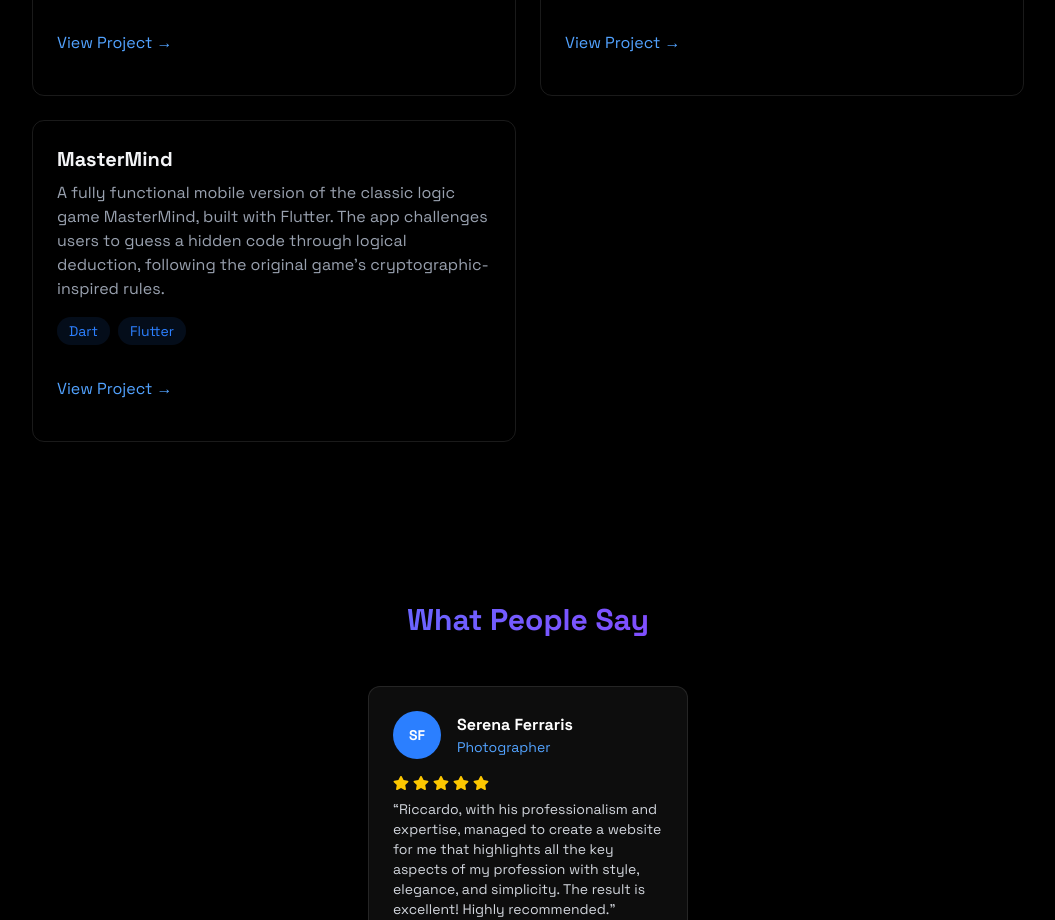
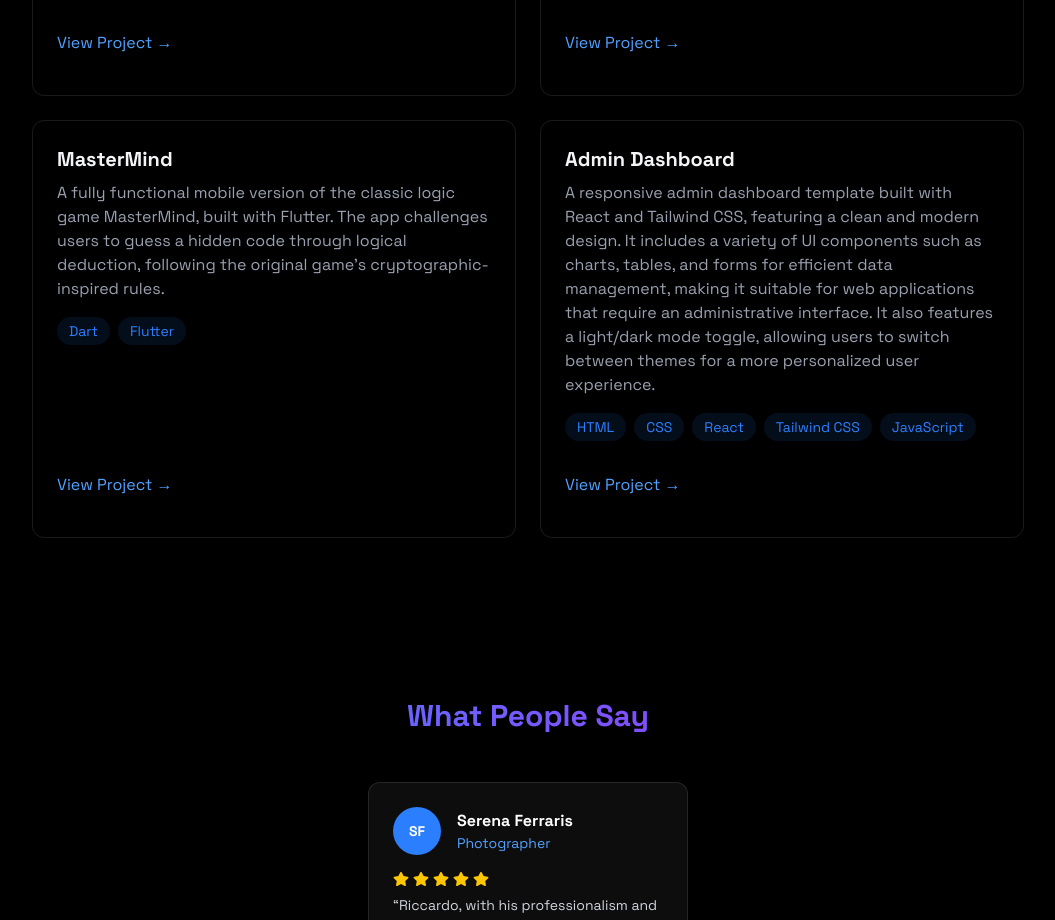
Before and after one commit to riccardo-ferraris/riccardoferraris-portfolio, a React (Vite) app: page / in a window 1280 px wide. Shown: the part 4020-4940 px from the top of the page, without its empty margins (112-1167 px from the left). Built offline with nearby package versions, Linux system fonts and the light colour scheme.

Commit message:
Aggiunto dashboard nella sezione progetti

```diff
--- a/src/projects.js
+++ b/src/projects.js
@@ -1,53 +1,68 @@
 const projects = [
   {
-        "title": "Report.it",
-        "description": "Report.it is a project carried out for Software Engineering course and Software Project Management course at University of Salerno that supports those who have been victims of any form of discrimination and want to assert their rights.",
-        "techs": ["Dart", "Flutter", "Firebase"],
-        "repo": "https://github.com/KLS-01/Report.it",
-        "categories": ["fullstack", "mobile"],
+    title: "Report.it",
+    description:
+      "Report.it is a project carried out for Software Engineering course and Software Project Management course at University of Salerno that supports those who have been victims of any form of discrimination and want to assert their rights.",
+    techs: ["Dart", "Flutter", "Firebase"],
+    repo: "https://github.com/KLS-01/Report.it",
+    categories: ["fullstack", "mobile"],
   },
   {
-        "title": "Serena Ferraris Portfolio",
-        "description": "A personal portfolio website focused on photography, developed to showcase the work and style of Serena Ferraris. The site features a clean, responsive design highlighting her photo collections, professional background, and contact information.",
-        "techs": ["HTML", "CSS", "JavaScript", "React", "Tailwind CSS"],
-        "repo": "https://serenaferraris.com/",
-        "categories": ["frontend"],
+    title: "Serena Ferraris Portfolio",
+    description:
+      "A personal portfolio website focused on photography, developed to showcase the work and style of Serena Ferraris. The site features a clean, responsive design highlighting her photo collections, professional background, and contact information.",
+    techs: ["HTML", "CSS", "JavaScript", "React", "Tailwind CSS"],
+    repo: "https://serenaferraris.com/",
+    categories: ["frontend"],
   },
   {
-        "title": "Perspective Art",
-        "description": "A university e-commerce project for selling artworks, built using JavaScript, HTML, CSS, and Java (Servlets). It includes user authentication, product browsing, and basic cart functionalities.",
-        "techs": ["JavaScript", "HTML", "CSS", "Java", "Servlets"],
-        "repo": "https://github.com/riccardo-ferraris/Progetto-TSW",
-        "categories": ["fullstack"],
+    title: "Perspective Art",
+    description:
+      "A university e-commerce project for selling artworks, built using JavaScript, HTML, CSS, and Java (Servlets). It includes user authentication, product browsing, and basic cart functionalities.",
+    techs: ["JavaScript", "HTML", "CSS", "Java", "Servlets"],
+    repo: "https://github.com/riccardo-ferraris/Progetto-TSW",
+    categories: ["fullstack"],
   },
   {
-        "title": "JW Territori",
-        "description": "A fully functional personal app built with Flutter to manage a registry of internal documents for JW congregations. It provides tools for organizing and tracking field ministry territories, helping maintain accurate and efficient records.",
-        "techs": ["Dart", "Flutter", "Firebase"],
-        "repo": "https://github.com/riccardo-ferraris/JW-Territori",
-        "categories": ["fullstack", "mobile"],
+    title: "JW Territori",
+    description:
+      "A fully functional personal app built with Flutter to manage a registry of internal documents for JW congregations. It provides tools for organizing and tracking field ministry territories, helping maintain accurate and efficient records.",
+    techs: ["Dart", "Flutter", "Firebase"],
+    repo: "https://github.com/riccardo-ferraris/JW-Territori",
+    categories: ["fullstack", "mobile"],
   },
   {
-        "title": "Workout Tracker",
-        "description": "A mobile app built with Flutter that allows users to track their workout routines, set goals, and monitor progress over time. It includes Firebase integration for authentication and data storage.",
-        "techs": ["Dart", "Flutter", "Firebase"],
-        "repo": "https://github.com/riccardo-ferraris/Workout-Tracker",
-        "categories": ["fullstack", "mobile"],
+    title: "Workout Tracker",
+    description:
+      "A mobile app built with Flutter that allows users to track their workout routines, set goals, and monitor progress over time. It includes Firebase integration for authentication and data storage.",
+    techs: ["Dart", "Flutter", "Firebase"],
+    repo: "https://github.com/riccardo-ferraris/Workout-Tracker",
+    categories: ["fullstack", "mobile"],
   },
   {
-        "title": "Mental Health App",
-        "description": "A non-functional mobile frontend prototype developed with Flutter, focused on mental well-being. It presents a visually polished UI featuring guided exercises, motivational content, and placeholder sections for stress and anxiety support tools.",
-        "techs": ["Dart", "Flutter"],
-        "repo": "https://github.com/riccardo-ferraris/Mental-Health-App",
-        "categories": ["frontend", "mobile"],
+    title: "Mental Health App",
+    description:
+      "A non-functional mobile frontend prototype developed with Flutter, focused on mental well-being. It presents a visually polished UI featuring guided exercises, motivational content, and placeholder sections for stress and anxiety support tools.",
+    techs: ["Dart", "Flutter"],
+    repo: "https://github.com/riccardo-ferraris/Mental-Health-App",
+    categories: ["frontend", "mobile"],
   },
   {
-        "title": "MasterMind",
-        "description": "A fully functional mobile version of the classic logic game MasterMind, built with Flutter. The app challenges users to guess a hidden code through logical deduction, following the original game's cryptographic-inspired rules.",
-        "techs": ["Dart", "Flutter"],
-        "repo": "https://github.com/riccardo-ferraris/MasterMind",
-        "categories": ["frontend", "mobile"],
-    }
-]
+    title: "MasterMind",
+    description:
+      "A fully functional mobile version of the classic logic game MasterMind, built with Flutter. The app challenges users to guess a hidden code through logical deduction, following the original game's cryptographic-inspired rules.",
+    techs: ["Dart", "Flutter"],
+    repo: "https://github.com/riccardo-ferraris/MasterMind",
+    categories: ["frontend", "mobile"],
+  },
+  {
+    title: "Admin Dashboard",
+    description:
+      "A responsive admin dashboard template built with React and Tailwind CSS, featuring a clean and modern design. It includes a variety of UI components such as charts, tables, and forms for efficient data management, making it suitable for web applications that require an administrative interface. It also features a light/dark mode toggle, allowing users to switch between themes for a more personalized user experience.",
+    techs: ["HTML", "CSS", "React", "Tailwind CSS", "JavaScript"],
+    repo: "https://kevdev-dashboard.netlify.app/",
+    categories: ["frontend"],
+  },
+];
 
-export default projects
+export default projects;
```
Lines whose indentation alone changed are shown as unchanged.
